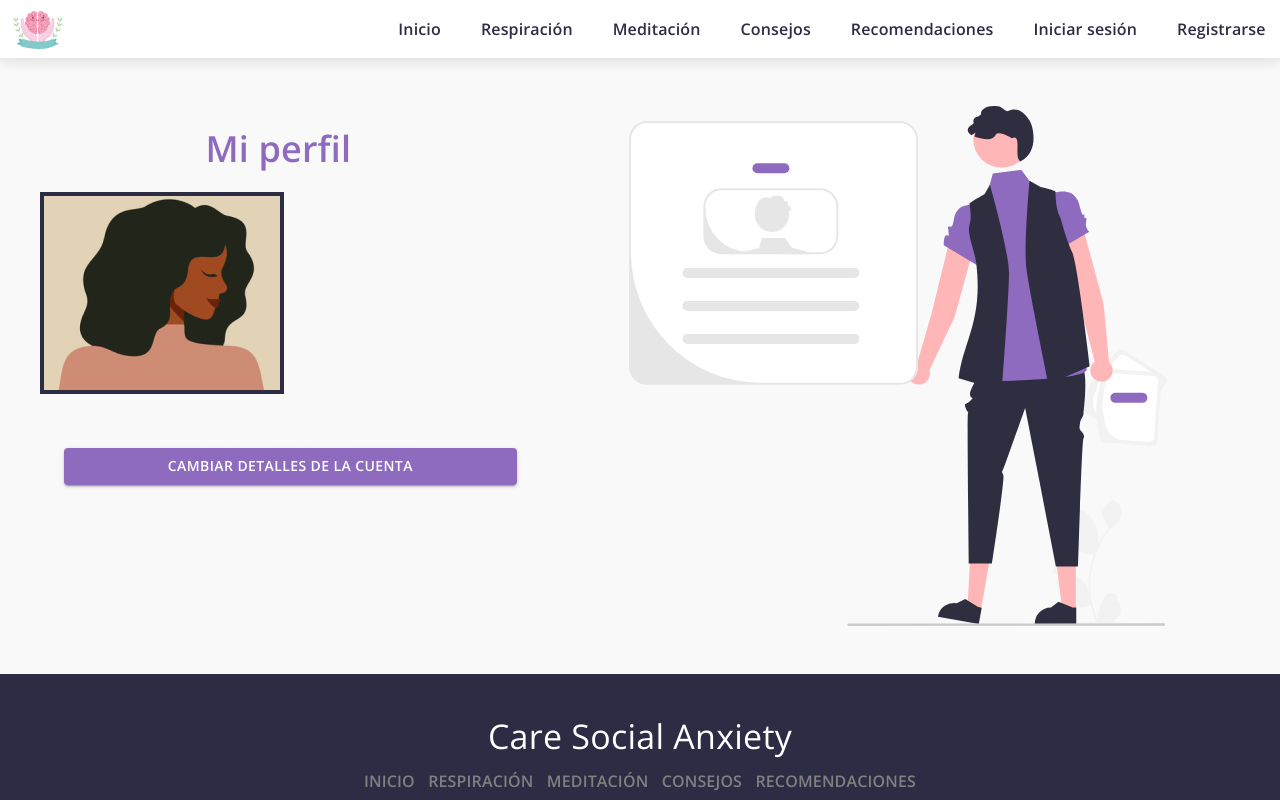
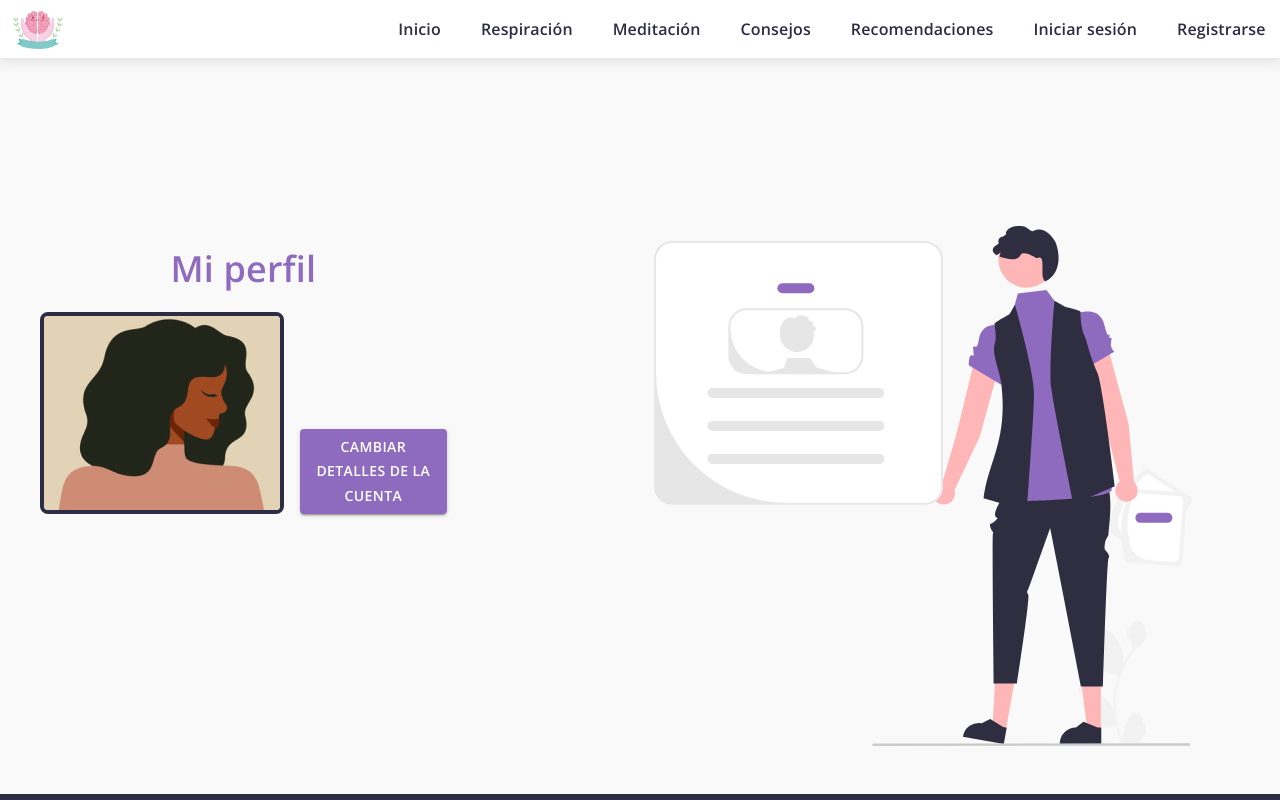
Before and after one commit to JoaquinJPB/TFG, a React (Create React App) app: page /user_id in a window 1280 px wide. Shown: the top 800 px of the page. Built offline with nearby package versions, Linux system fonts and the light colour scheme; no server answers.

Commit message:
userData new Design

```diff
--- a/src/components/UserDataLayout.jsx
+++ b/src/components/UserDataLayout.jsx
@@ -1,7 +1,5 @@
 import Button from "@mui/material/Button"
 import Header from "./Header"
-import ItemCard from "./ItemCard"
-import stylesGrid from "../styles/ItemsGrid.module.css"
 
 import userImg from "../images/Profile_Avatar.png"
 import profileBackground from "../images/undraw_profile_details_re_ch9r.svg"
@@ -12,25 +10,28 @@ import { Grid } from "@mui/material"
 
 const UserDataLayout = ({ userName, fullName, userEmail, itemsFav }) => {
   return (
-		<Grid container spacing={5} px={5} mt={1}>
+    <Grid container spacing={20} px={5} mt={1}>
       <Grid
         item
         xs={12}
         md={5}
         display={"flex"}
         flexDirection={"column"}
+        alignItems={"center"}
       >
         <Header title={"Mi perfil"} subtitle={""} />
         <div className={styles.userDataSection}>
           <img src={userImg} alt="Imagen de perfil" />
           <div>
+            <div>
               <h2>{userName}</h2>
               <span>{userEmail}</span>
+            </div>
               <Button
                 type="submit"
                 variant="contained"
                 fullWidth
-							sx={{ fontWeight: "bold", marginTop: "1rem" }}
+                sx={{ fontWeight: "bold" }}
               >
                 Cambiar detalles de la cuenta
               </Button>
@@ -45,7 +46,11 @@ const UserDataLayout = ({ userName, fullName, userEmail, itemsFav }) => {
         justifyContent={"center"}
         alignItems={"center"}
       >
-				<img className={styles.profileBackground}src={profileBackground} alt="Fondo detalles de la cuenta" />
+        <img
+          className={styles.profileBackground}
+          src={profileBackground}
+          alt="Fondo detalles de la cuenta"
+        />
       </Grid>
     </Grid>
   )
--- a/src/styles/UserDataLayout.module.css
+++ b/src/styles/UserDataLayout.module.css
@@ -1,25 +1,37 @@
+
+
+.userDataSection{
+  display: flex;
+  flex-direction: row;
+  gap: 1rem;
+}
+
+.userDataSection div{
+  display: flex;
+  flex-direction: column;
+  justify-content: space-between;
+}
+
+.userDataSection h2{
+  font-size: 2rem;
+}
+
+.userDataSection span{
+  font-size: 1.25rem;
+}
 
 .userDataSection img {
   border: 4px solid var(--secondaryColor);
-}
-
-.userDataSection div {
-  display: flex;
-  flex-direction: column;
-  margin: 1.5rem 0 0 1.5rem;
-}
-
-.userDataSection h2 {
-  font-size: 2.5rem;
-  font-weight: bold;
-}
-
-.userDataSection span {
-  margin-top: 0.5rem;
-  font-size: 1.5rem;
-  font-weight: lighter;
+  border-radius: .5rem;
 }
 
 .profileBackground{
   max-width: 100%;
 }
+
+@media screen and (max-width: 768px){
+
+  .userDataSection{
+    flex-direction: column;
+  }
+}
```
Also changed, not shown: 1 other file (tests, documents, lock files or other folders). Lines whose indentation alone changed are shown as unchanged.
